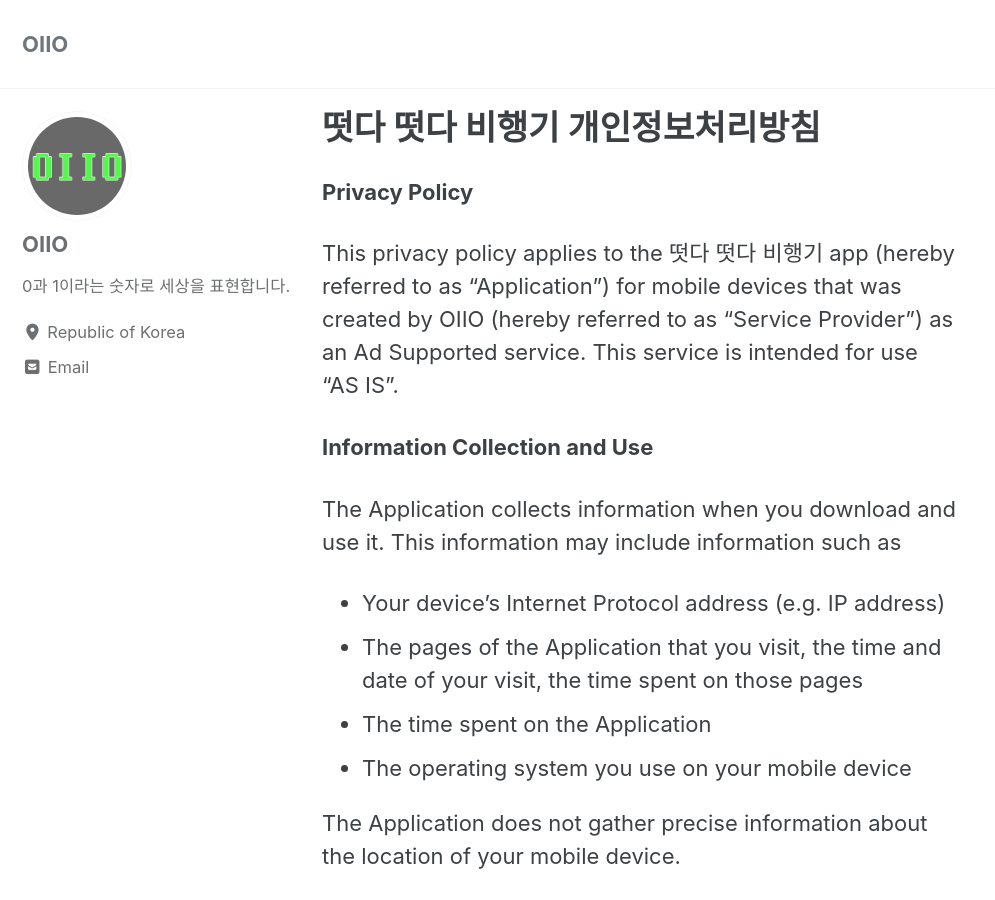
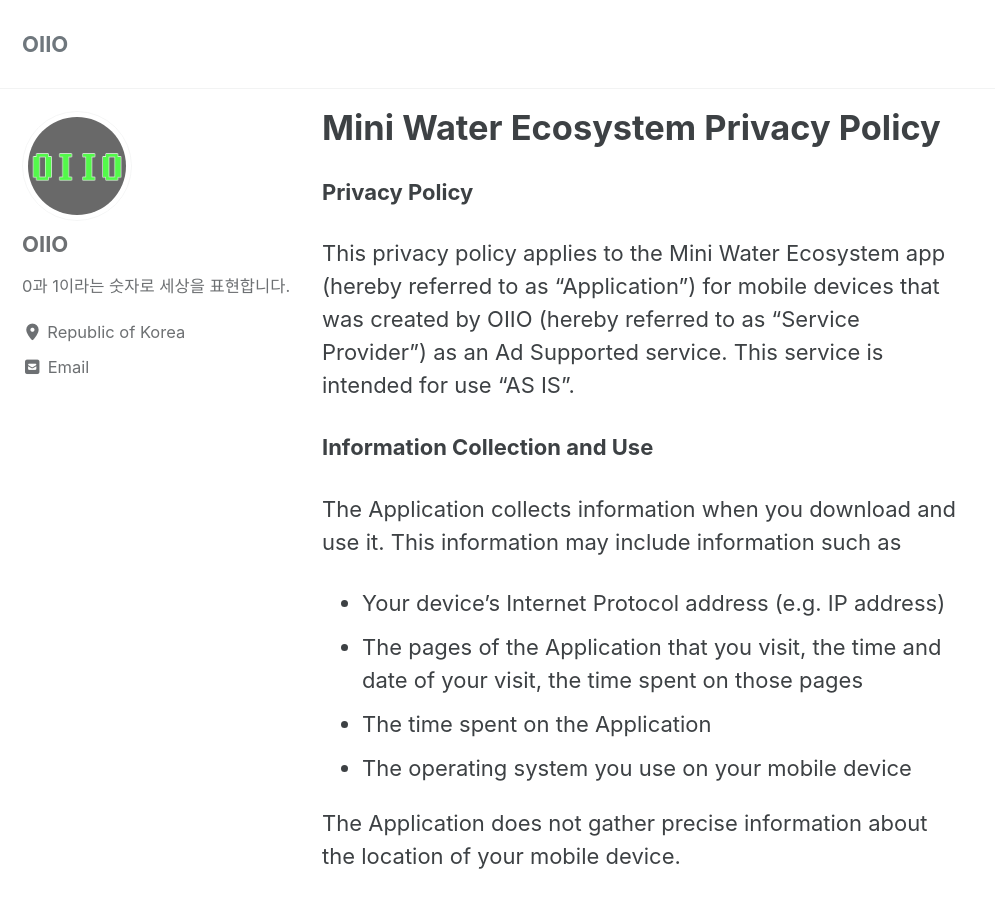
Before and after one commit to gfx3oiio/gfx3oiio.github.io, a Jekyll site: the page built from _posts/2025-12-19-Mini-Water-Ecosystem-Privacy-Policy.md, in a window 1280 px wide and 900 px high. Shown: the whole window, without its empty margins (0-995 px from the left). Built offline with Jekyll 4.4.1, drawn with Linux system fonts in a browser that asks for light colours; cached includes are drawn as plain includes; some of the changed text lies outside the part shown.

Commit message:
2025-12-19

```diff
--- a/_posts/2025-11-10-떳다-떳다-비행기-개인정보처리방침.md
+++ b/_posts/2025-12-19-Mini-Water-Ecosystem-Privacy-Policy.md
@@ -1,18 +1,17 @@
 ---
-published: true
-title: "떳다 떳다 비행기 개인정보처리방침"
+title: "Mini Water Ecosystem Privacy Policy"
 categories:
   - Privacy Policy
 tags:
   - Privacy Policy
 
-date: 2025-11-10
-last_modified_at: 2025-11-10
+date: 2025-12-19
+last_modified_at: 2025-12-19
 comments: false
 ---
 **Privacy Policy**
 
-This privacy policy applies to the 떳다 떳다 비행기 app (hereby referred to as "Application") for mobile devices that was created by OIIO (hereby referred to as "Service Provider") as an Ad Supported service. This service is intended for use "AS IS".
+This privacy policy applies to the Mini Water Ecosystem app (hereby referred to as "Application") for mobile devices that was created by OIIO (hereby referred to as "Service Provider") as an Ad Supported service. This service is intended for use "AS IS".
 
 **Information Collection and Use**
 
@@ -63,7 +62,7 @@ The Service Provider will retain User Provided data for as long as you use the A
 
 The Service Provider does not use the Application to knowingly solicit data from or market to children under the age of 13.
 
-The Application does not address anyone under the age of 13. The Service Provider does not knowingly collect personally identifiable information from children under 13 years of age. In the case the Service Provider discover that a child under 13 has provided personal information, the Service Provider will immediately delete this from their servers. If you are a parent or guardian and you are aware that your child has provided us with personal information, please contact the Service Provider (gfgfgfa13c80@gmail.com) so that they will be able to take the necessary actions.
+The Application does not address anyone under the age of 13\. The Service Provider does not knowingly collect personally identifiable information from children under 13 years of age. In the case the Service Provider discover that a child under 13 has provided personal information, the Service Provider will immediately delete this from their servers. If you are a parent or guardian and you are aware that your child has provided us with personal information, please contact the Service Provider (gfgfgfa13c80@gmail.com) so that they will be able to take the necessary actions.
 
 **Security**
 
```
Also changed, not shown: other parts of _posts/2025-12-19-Mini-Water-Ecosystem-Privacy-Policy.md (+1 -1 lines), _posts/2025-11-24-111-Privacy-Policy.md (deleted, +0 -88 lines).
